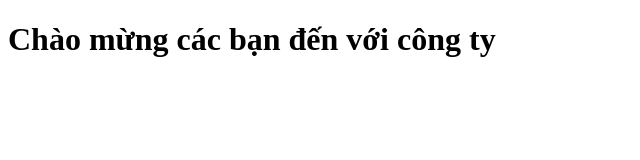
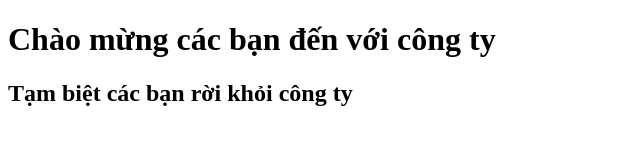
Before and after one commit to tigerex/DEMO_conflict, a plain HTML site: page index.html in a window 1280 px wide. Shown: the whole page, without its empty margins (0-640 px from the left). Drawn offline with Linux system fonts and the light colour scheme.

Commit message:
New Tam Changed

```diff
--- a/index.html
+++ b/index.html
@@ -7,5 +7,6 @@
 </head>
 <body>
     <h1> Chào mừng các bạn đến với công ty </h1>
+    <h2> Tạm biệt các bạn rời khỏi công ty </h2>
 </body>
 </html>
```
